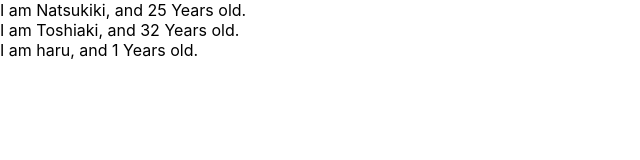
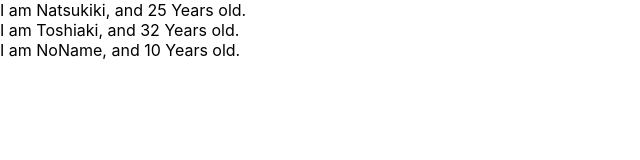
Before and after one commit to to4-smah/udemy-react-redux-crud-application, a React (Create React App) app: page / in a window 1280 px wide. Shown: the top 160 px of the page, without its empty margins (0-640 px from the left). Built offline with nearby package versions, Linux system fonts and the light colour scheme.

Commit message:
learn prop-types

```diff
--- a/src/App.js
+++ b/src/App.js
@@ -1,24 +1,11 @@
 import React from 'react';
-
-// class App extends Component {
-//     render() {
-//         return (
-//             <React.Fragment>
-//                 <label htmlFor="bar">
-//                     bar
-//                 </label>
-//                 <input type="text" onChange={() => {console.log("I am Clicked.")}} />
-//             </React.Fragment>
-//         )
-//
-//     }
-// }
+import PropTypes from 'prop-types';
 
 const App = () => {
     const profiles = [
         { name: "Natsukiki", age: 25 },
         { name: "Toshiaki", age: 32 },
-        { name: "haru" }
+        { name: "NoName", age: 10 }
     ]
 
     return (
@@ -36,8 +23,9 @@ const User = (props) => {
     return <div>I am {props.name}, and {props.age} Years old.</div>
 }
 
-User.defaultProps = {
-    age: 1
+User.propTypes = {
+    name: PropTypes.string,
+    age: PropTypes.number.isRequired
 }
 
 export default App;
```
